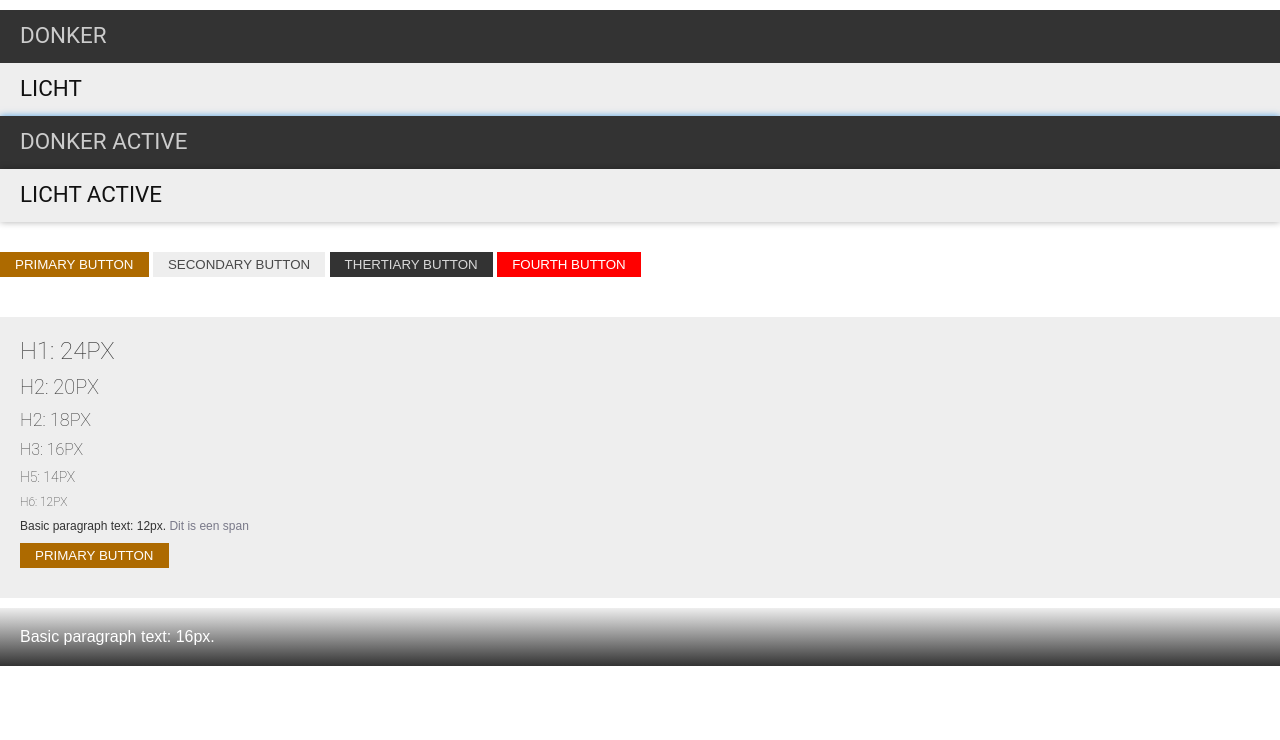
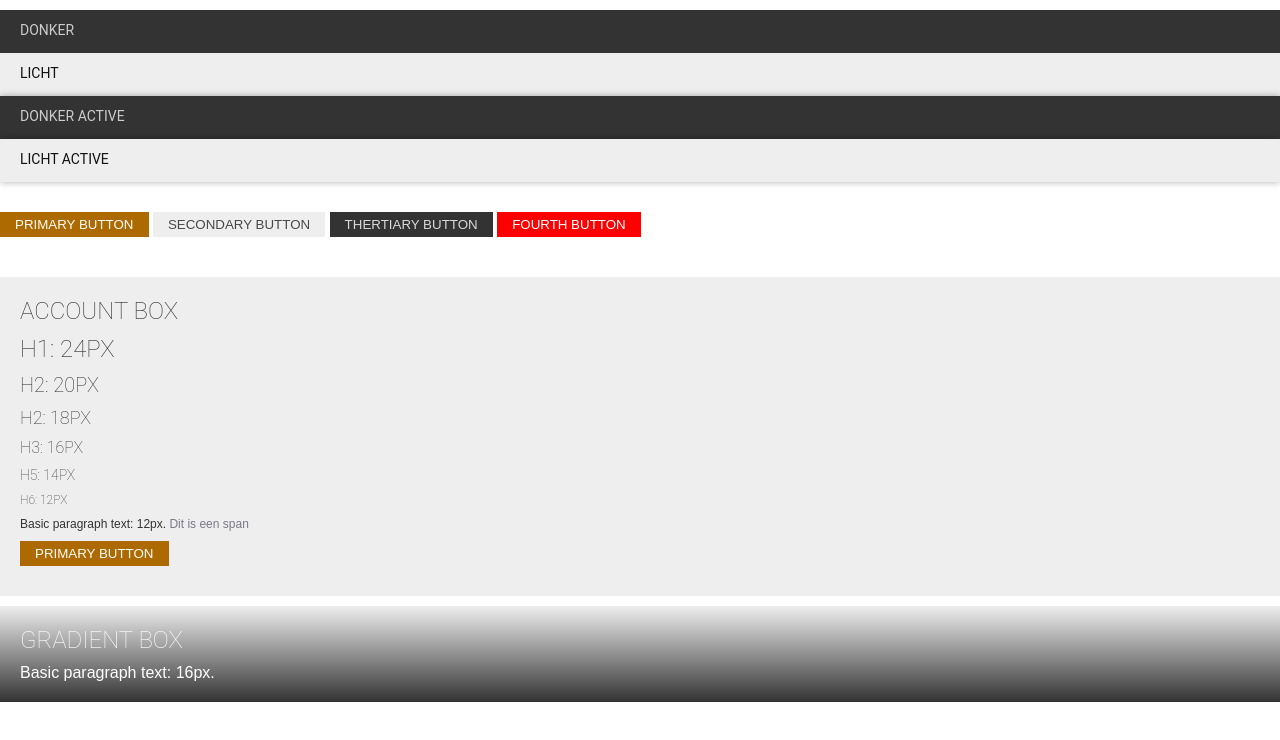
Before and after one commit to redrohX/sass-for-kega, a website: page index2.html in a window 1280 px wide. Drawn offline with Linux system fonts and the light colour scheme.

Commit message:
+: Rewrote tabs with new Sass 3.3 in mind.

```diff
--- a/index2.html
+++ b/index2.html
@@ -5,10 +5,10 @@
 	</head>
 	<body>
 		<section>
-			<div class="alt-box">Donker</div>
-			<div class="alt-box--alt">Licht</div>
-			<div class="alt-box__is-active">Donker active</div>
-			<div class="alt-box--alt__is-active">Licht active</div>
+			<div class="tab">Donker</div>
+			<div class="tab__alt">Licht</div>
+			<div class="tab--is-active">Donker active</div>
+			<div class="tab__alt--is-active">Licht active</div>
 		</section>
 
 		<section>
@@ -20,6 +20,7 @@
 
 		<section>
 			<div class="box__account">
+				<h1>Account Box</h1>
 				<h1>h1: 24px</h1>
 				<h2>h2: 20px</h2>
 				<h3>h2: 18px</h3>
@@ -31,6 +32,7 @@
 			</div>
 
 			<div class="box__gradient">
+				<h1>Gradient Box</h1>
 				<p>Basic paragraph text: 16px.</p>
 			</div>
 		</section>
--- a/sass/modules/_tabs.scss
+++ b/sass/modules/_tabs.scss
@@ -1,41 +1,41 @@
-$box-themes: (
-	dark : $box-dark-color,
-	light : $box-light-color
+$tab-themes: (
+	primary : $box-dark-color,
+	alt : $box-light-color
 ) !default;
 
-%alt-box {
+%tab {
+	@include rem(font-size, 14px);
+	@include rem(padding, 12px 15px 15px 20px);
 	text-transform: uppercase;
 	font-family: $alt-font-family;
-	font-size: 1.4em;
-	padding: 12px 15px 15px 20px;
 }
 
 @mixin colorMixer($color) {
-	@extend %alt-box;
+	@extend %tab;
 	background: $color;
 	color: invert($color);
 }
 
-@each $theme, $color in $box-themes {
-	%alt-box--#{$theme} {
+@each $theme, $color in $tab-themes {
+	%tab--#{$theme} {
 		@include colorMixer($color);
 	}
 }
 
-.alt-box {
-	@extend %alt-box--dark;
+.tab {
+	@extend %tab--primary;
+
+	&__alt {
+		@extend %tab--alt;
+
+		&--is-active {
+			@extend %tab--alt;
+			@include box-shadow(0 0 7px 0 rgba(0, 0, 0, 0.32));
+		}
+	}
+
+	&--is-active {
+		@extend %tab--primary;
+		@include box-shadow(0 0 7px 0 rgba(0, 0, 0, 0.32));
+	}
 }
-
-.alt-box--alt {
-	@extend %alt-box--light;
-}
-
-.alt-box__is-active {
-	@extend %alt-box--dark;
-	@include box-shadow(0 0 7px 0 rgba(0, 122, 218, 0.65));
-}
-
-.alt-box--alt__is-active {
-	@extend %alt-box--light;
-	@include box-shadow(0 0 7px 0 rgba(0, 0, 0, 0.32));
-}
```
Also changed, not shown: css/main.css.
